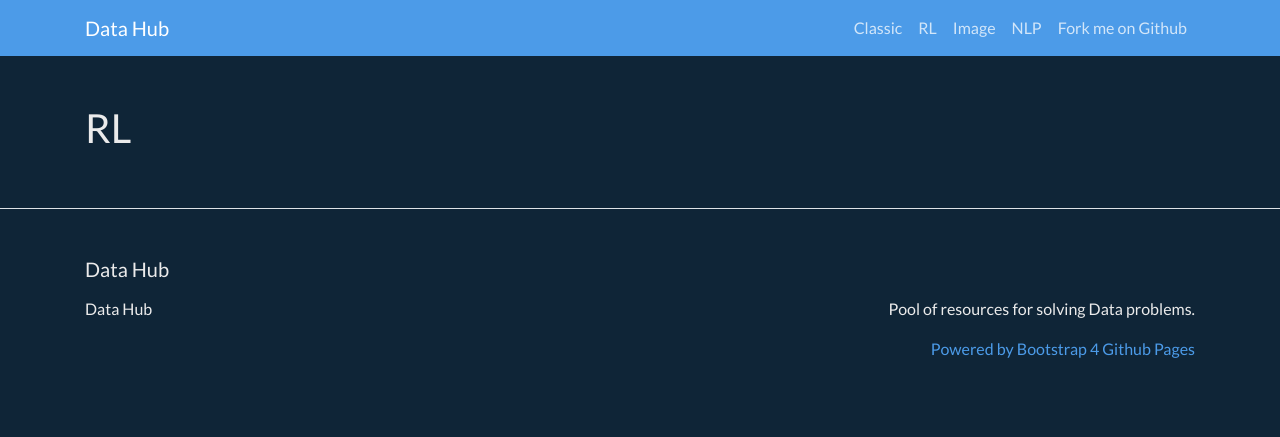
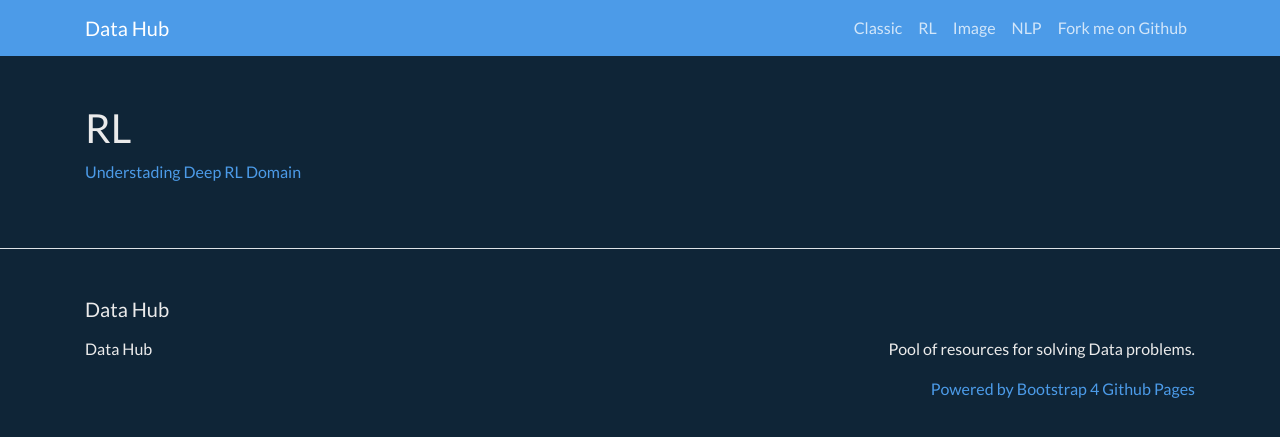
Before and after one commit to RoiPeleg/Data-Hub, a Jekyll site: the page built from RL.md, in a window 1280 px wide. Shown: the top 437 px of the page. Built offline with Jekyll 4.4.1, drawn with Linux system fonts in a browser that asks for light colours.

Commit message:
Update RL.md

```diff
--- a/RL.md
+++ b/RL.md
@@ -3,3 +3,4 @@ layout: page
 title: "RL"
 permalink: /testere/RL
 ---
+[Understading Deep RL Domain](https://towardsdatascience.com/a-journey-into-deep-reinforcement-learning-41b6ee5e860e)
```
